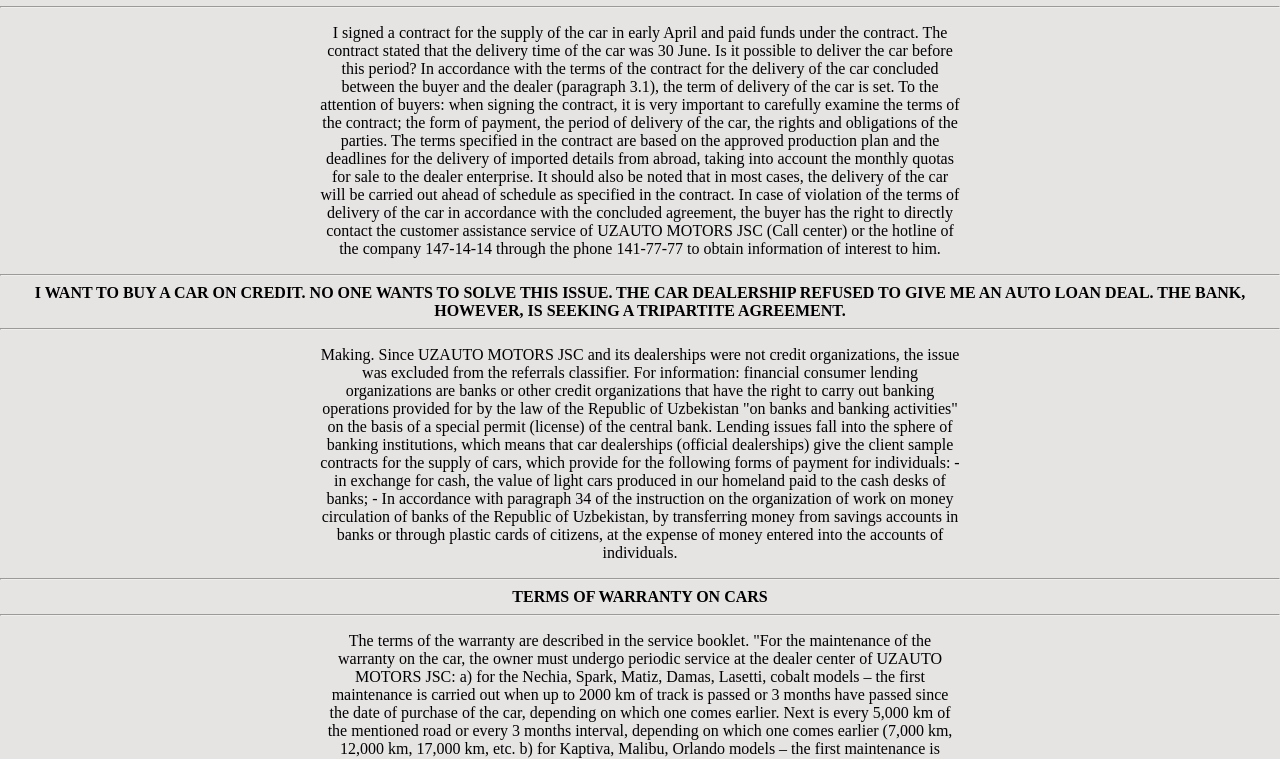
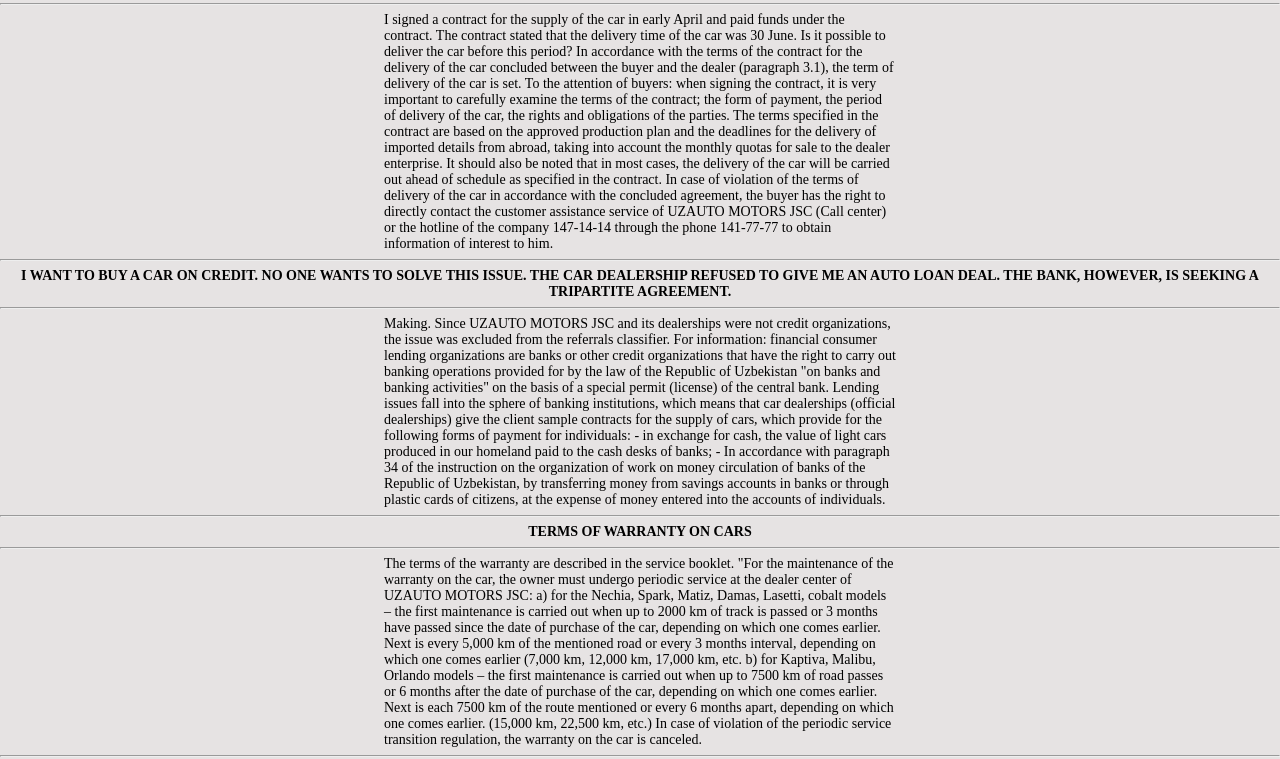
Before and after one commit to vafiiq/WT_CW1_00016885, a plain HTML site: page FAQ/index.html in a window 1280 px wide. Shown: the part 87-846 px from the top of the page. Drawn offline with Linux system fonts and the light colour scheme.

Commit message:
changing font

```diff
--- a/FAQ/style.css
+++ b/FAQ/style.css
@@ -120,18 +120,22 @@ header {
 .address a:hover {
   color: aquamarine;
 }
-.blockContract {
+.blockContract{
+  width: 100vw;
+  font-size: 14px;
   text-align: center;
-  width: 100vw;
+}
+.blockContract p{
+  margin: 0 auto;
+  text-align: start;
 }
 
 .questionContract {
-  width: 100%;
   font-weight: bold;
 }
 .answerContract {
-  margin-left: 25%;
-  width: 50%;
+  margin: 0 auto;
+  width: 40%;
 }
 @media screen and (max-width: 768px) {
   .container {
```
Also changed, not shown: 1 other file.
